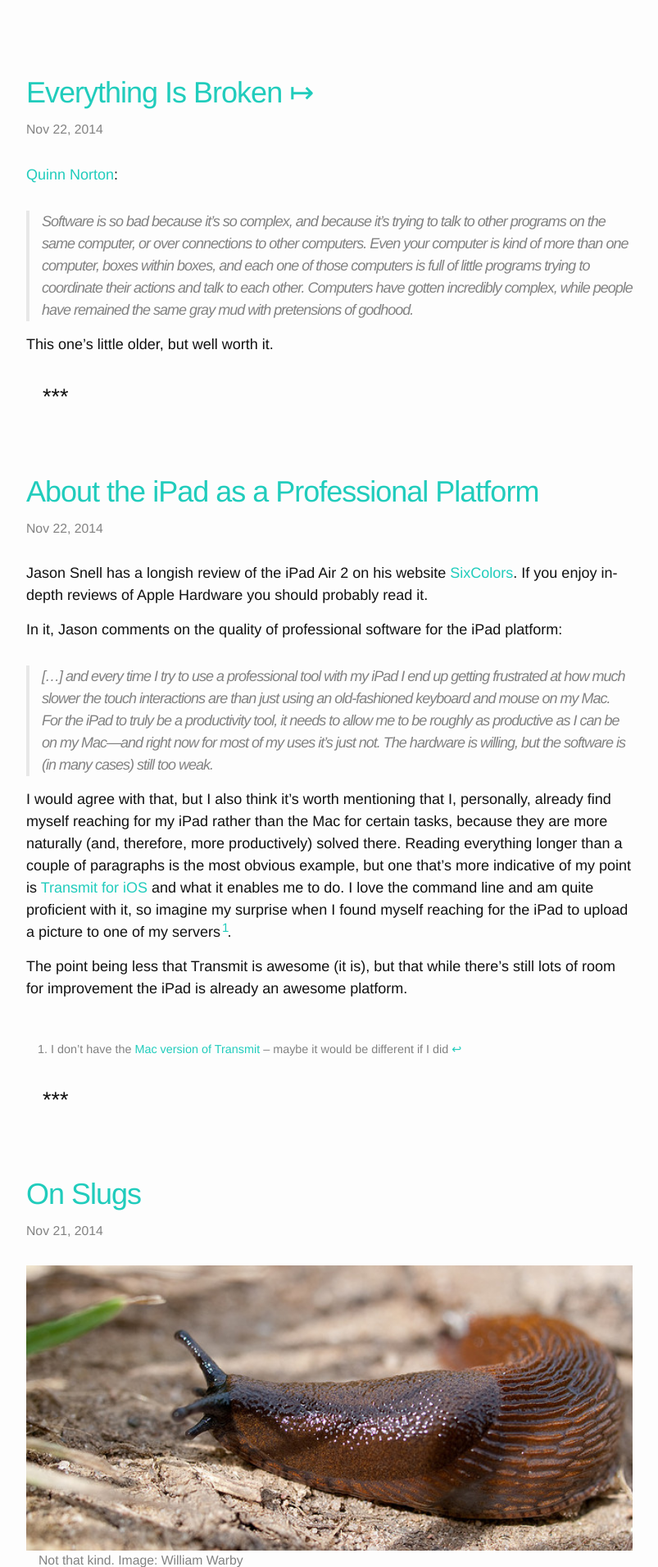
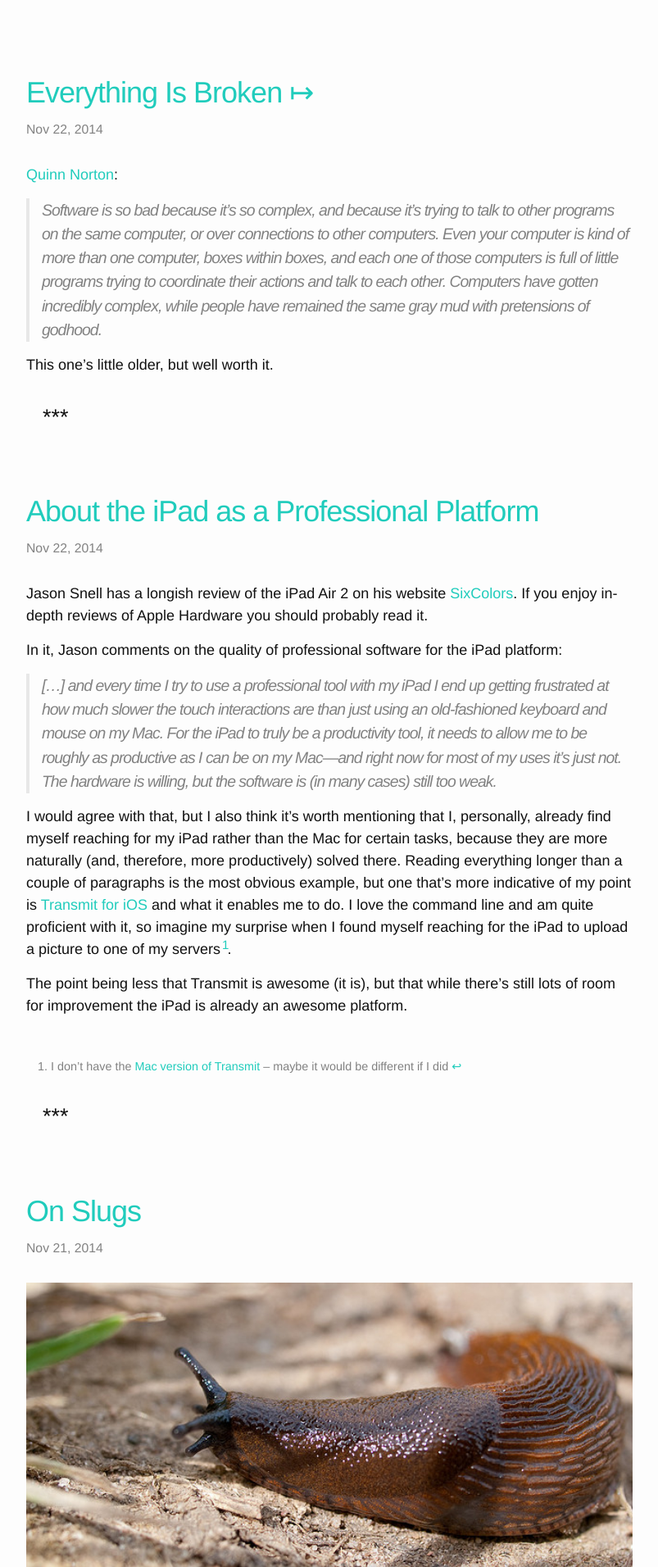
Before and after one commit to acdpnk/chrifpa.github.io, a Jekyll site: the page built from index.html, in a window 1280 px wide. Shown: the part 853-2765 px from the top of the page at 82% size, without its empty margins (238-1041 px from the left). Built offline with Jekyll 4.4.1, drawn with Linux system fonts in a browser that asks for light colours; the list of posts is cut into pages by our own code.

Commit message:
2014-11-23: change

```diff
--- a/_sass/_base.scss
+++ b/_sass/_base.scss
@@ -117,9 +117,10 @@ blockquote {
     color: $grey-color;
     border-left: 4px solid $grey-color-light;
     padding-left: $spacing-unit / 2;
-    font-size: 18px;
+    font-size: 1.08em;
     letter-spacing: -1px;
     font-style: italic;
+    margin-top: $spacing-unit / 2;
 
     > :last-child {
         margin-bottom: 0;
```
